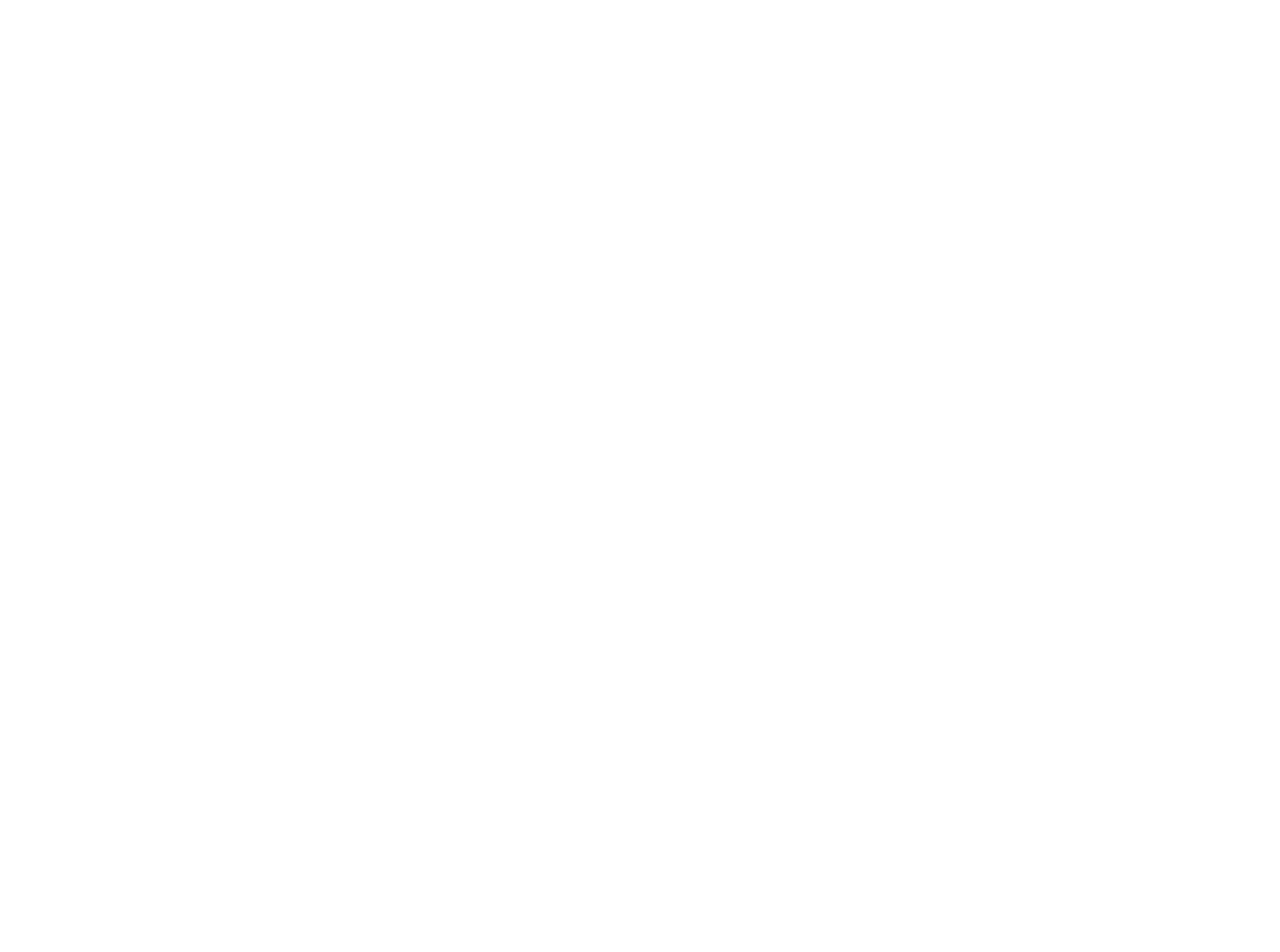
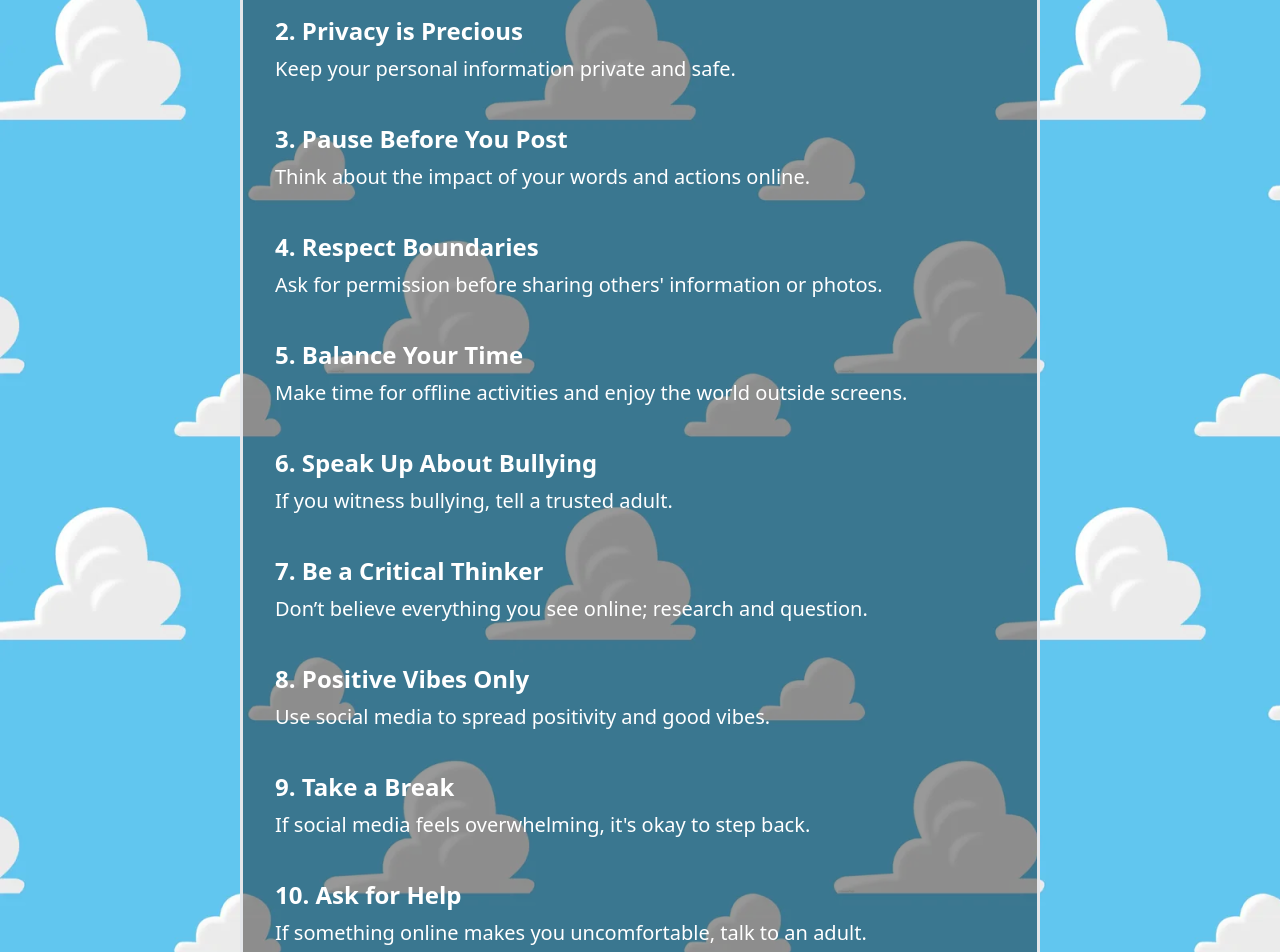
Before and after one commit to Dokh0/uFam-front-migration, a Vue app: page /decalogue in a window 1280 px wide. Before the commit this address had no page. Shown: the part 480-1432 px from the top of the page. Before the commit the page ends 800 px from the top, so only its background shows below. Built offline with nearby package versions, Linux system fonts and the light colour scheme.

Commit message:
decalogue done

```diff
--- a/src/router/index.js
+++ b/src/router/index.js
@@ -10,7 +10,8 @@
       { path: '', name: 'home', component: () => import('@/views/landingpage/Home.vue') },
       { path: "aboutus", name: "aboutus", component: () => import('@/views/landingpage/Aboutus.vue') },
       { path: "contact", name: "contact", component: () => import('@/views/landingpage/Contact.vue') },
-      { path: "cookies", name: "cookies", component: () => import ('@/views/landingpage/Cookies.vue') }
+      { path: "cookies", name: "cookies", component: () => import ('@/views/landingpage/Cookies.vue') },
+      { path: "decalogue", name: "decalogue", component: () => import ('@/views/landingpage/Decalogue.vue') },
     ]
   }
 ]
--- a/src/views/landingpage/Decalogue.vue
+++ b/src/views/landingpage/Decalogue.vue
@@ -0,0 +1,71 @@
+<template>
+  <div
+  class="p-8 w-[800px] mx-auto text-center bg-black bg-opacity-40 text-white border-[3px] rounded-lg"
+>
+  <h2 class="text-4xl font-bold my-4">Decalogue for kids</h2>
+  <h4 class="text-2xl font-semibold mt-6 mb-10">Navigating Social Media with Care and Respect</h4>
+  <div v-for="tip in tips" :key="tip.id"
+  class="my-10 text-left">
+    <h5 class="text-2xl font-bold mb-2">{{ tip.title }}</h5>
+    <p class="text-xl">{{ tip.description }}</p>
+  </div>
+  </div>
+</template>
+
+<script setup>
+import { ref } from "vue";
+
+const tips = ref([
+  {
+    id: 1,
+    title: "1. Be Kind Online",
+    description: "Treat others as you would like to be treated. Kindness is key."
+  },
+  {
+    id: 2,
+    title: "2. Privacy is Precious",
+    description: "Keep your personal information private and safe."
+  },
+  {
+    id: 3,
+    title: "3. Pause Before You Post",
+    description: "Think about the impact of your words and actions online."
+  },
+  {
+    id: 4,
+    title: "4. Respect Boundaries",
+    description: "Ask for permission before sharing others' information or photos."
+  },
+  {
+    id: 5,
+    title: "5. Balance Your Time",
+    description: "Make time for offline activities and enjoy the world outside screens."
+  },
+  {
+    id: 6,
+    title: "6. Speak Up About Bullying",
+    description: "If you witness bullying, tell a trusted adult."
+  },
+  {
+    id: 7,
+    title: "7. Be a Critical Thinker",
+    description: "Don’t believe everything you see online; research and question."
+  },
+  {
+    id: 8,
+    title: "8. Positive Vibes Only",
+    description: "Use social media to spread positivity and good vibes."
+  },
+  {
+    id: 9,
+    title: "9. Take a Break",
+    description: "If social media feels overwhelming, it's okay to step back."
+  },
+  {
+    id: 10,
+    title: "10. Ask for Help",
+    description: "If something online makes you uncomfortable, talk to an adult."
+  }
+]);
+
+</script>
```
